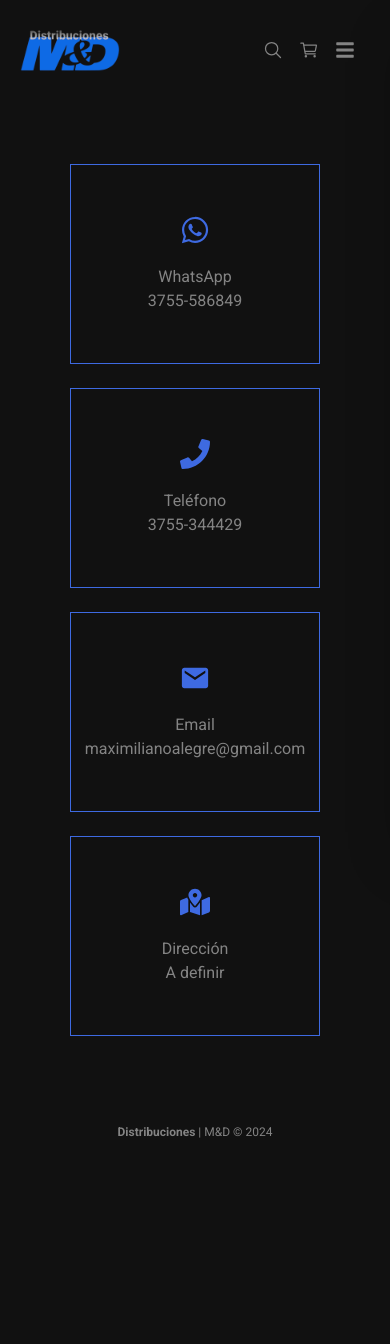
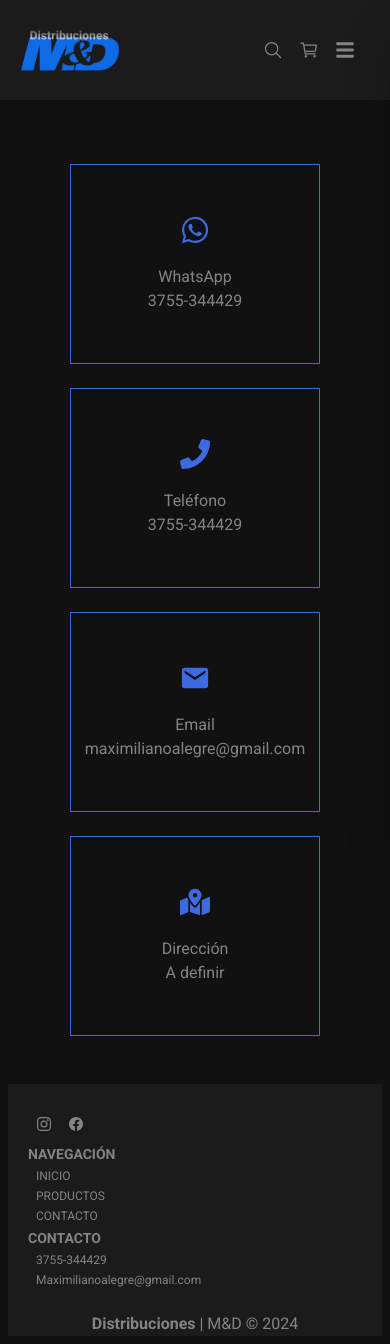
Before and after one commit to MaximilianoAlegre/DistribucionesM-D-JS, a Next.js app: page /contact in a window 390 px wide. Before the commit the page ends 1148 px from the top, so only its background shows below. Built offline with nearby package versions, Linux system fonts and the light colour scheme.

Commit message:
Ultimos retoques + responsive

```diff
--- a/src/app/contact/page.jsx
+++ b/src/app/contact/page.jsx
@@ -8,12 +8,12 @@ export default function Contact() {
     <div>
       <div className="flex flex-wrap justify-center items-stretch gap-5">
 
-        <a href="https://wa.me/3755586849" target="_blank">
+        <a href="https://wa.me/3755344429" target="_blank">
           <div className="flex flex-col justify-center items-center w-[250px] h-[200px] mt-1 border border-celeste hover:bg-gris cursor-pointer transition-all duration-300 text-text2">
             <IoLogoWhatsapp size={30} className="text-celeste" />
             <div className="flex flex-col justify-center items-center mt-5">
               <p>WhatsApp</p>
-              <p>3755-586849</p>
+              <p>3755-344429</p>
             </div>
           </div>
         </a>
--- a/src/app/new/page.jsx
+++ b/src/app/new/page.jsx
@@ -266,9 +266,9 @@ const ProductsMaker = () => {
           {filteredProducts.map((product) => (
             <li
               key={product.id}
-              className="p-1 my-2 flex justify-between items-center"
+              className="p-1 my-2 md:flex justify-between items-center"
             >
-              <div className="flex justify-center items-center space-x-3">
+              <div className="flex justify-center items-center space-x-3 py-5 md:py-0 p-2">
                 <div className="bg-white">
                   <img
                     src={product.image}
--- a/src/app/page.jsx
+++ b/src/app/page.jsx
@@ -1,7 +1,6 @@
 "use client";
 
 import { NewProducts } from "@/components/newProducts/page";
-import { Welcome } from "@/components/Welcome/page";
 import { SessionProvider, useSession } from "next-auth/react";
 
 const Home = () => {
@@ -10,7 +9,6 @@ const Home = () => {
   return (
     <SessionProvider session={session}>
       <main>
-        <Welcome />
         <NewProducts />
       </main>
     </SessionProvider>
--- a/src/components/CategoryMaker/page.jsx
+++ b/src/components/CategoryMaker/page.jsx
@@ -120,7 +120,7 @@ const CategoryMaker = ({ onSelectCategory }) => {
         {filteredCategories.map((category) => (
           <li
             key={category.id}
-            className="p-2 mt-1 flex justify-between items-center"
+            className="p-2 mt-1 md:flex justify-between items-center py-5 md:py-0"
           >
             {selectedCategoryId === category.id ? (
               <input
@@ -128,10 +128,10 @@ const CategoryMaker = ({ onSelectCategory }) => {
                 placeholder="Nuevo nombre"
                 value={updateCategoryName}
                 onChange={(e) => setUpdateCategoryName(e.target.value)}
-                className="p-2 text-text2 bg-gris"
+                className="p-2 text-text2 bg-gris "
               />
             ) : (
-              <div className="flex justify-center items-center space-x-3">
+              <div className="flex justify-center items-center space-x-3 py-2">
                 <span>{category.id}</span>
                 <span>{category.name}</span>
               </div>
--- a/src/components/Welcome/page.jsx
+++ b/src/components/Welcome/page.jsx
@@ -11,11 +11,8 @@ export function Welcome() {
     <div>
       <div className="text-center w-fit">
         <h1 className="font-bold text-text1 p-2 my-2">
-          Bievenido <span className="text-celeste">{session?.user?.name}</span>
+          Administrador: <span className="text-celeste">{session?.user?.name}</span>
         </h1>
-        <p className="text-text2 font-thin p-2 my-2">
-          Correo: <span className="text-celeste">{session?.user?.email}</span>
-        </p>
       </div>
     </div>
   );
--- a/src/components/carrito/page.jsx
+++ b/src/components/carrito/page.jsx
@@ -35,7 +35,7 @@ const Carrito = () => {
 
     // Redirect to WhatsApp link with pre-filled cart content in message
     window.open(
-      `https://api.whatsapp.com/send?phone=3755586849&text=${encodeURIComponent(
+      `https://api.whatsapp.com/send?phone=3755344429&text=${encodeURIComponent(
         fullContent
       )}`,
       "_blank"
@@ -119,7 +119,7 @@ const Carrito = () => {
               </div>
             </>
           ) : (
-            <p className="cart-empty">El carrito está vacío</p>
+            <p className="cart-empty text-text1 text-xs">CARRITO VACÍO</p>
           )}
         </div>
       </div>
--- a/src/components/ui/footer/page.jsx
+++ b/src/components/ui/footer/page.jsx
@@ -1,20 +1,69 @@
 import Link from "next/link";
-
-// Assuming titleFont is imported from "@/config/fonts"
-// If "@/config/fonts" is a TypeScript alias, adjust the import accordingly in your project structure
-// For JavaScript, ensure the correct path relative to your project
-
+import { IoLogoFacebook, IoLogoInstagram } from "react-icons/io5";
 export const Footer = () => {
   return (
-    <div className="flex justify-center text-xs text-text2 mt-10">
-      <Link href="/">
-        <span className={`antialiased font-bold`}>
-          Distribuciones
-        </span>
-        <span> | M&D </span>
-        <span>© {new Date().getFullYear()}</span>
-      </Link>
+    <div className="w-full h-full bg-gris text-text2">
+      {/* Parte principal del footer */}
+      <div className="md:flex mx-auto w-full h-full justify-between items-center p-5">
+        {/* Redes */}
+        <div className="w-[100%] md:w-[30%] flex items-center my-1">
+          <Link
+            href={"/"}
+            className="p-2 hover:text-celeste transition-all duration-300"
+          >
+            <IoLogoInstagram />
+          </Link>
+          <Link
+            href={"/"}
+            className="p-2 hover:text-celeste transition-all duration-300"
+          >
+            <IoLogoFacebook />
+          </Link>
+        </div>
+        {/* Navegación */}
+        <div className="w-[100%] md:w-[30%] flex items-center my-1">
+          <nav>
+            <h2 className="text-sm font-bold">NAVEGACIÓN</h2>
+            <ul className="flex flex-col justify-center items-start">
+              <Link
+                href={"/"}
+                className="px-2 mt-1 hover:text-celeste transition-all duration-300 cursor-pointer w-full text-xs"
+              >
+                INICIO
+              </Link>
+
+              <Link
+                href={"/products"}
+                className="px-2 mt-1 hover:text-celeste transition-all duration-300 cursor-pointer w-full text-xs"
+              >
+                PRODUCTOS
+              </Link>
+
+              <Link
+                href={"/contact"}
+                className="px-2 mt-1 hover:text-celeste transition-all duration-300 cursor-pointer w-full text-xs"
+              >
+                CONTACTO
+              </Link>
+            </ul>
+          </nav>
+        </div>
+        {/* Contacto */}
+        <div className="w-[100%] md:w-[30%] flex flex-col justify-center items-start my-1">
+          <h2 className="font-bold text-sm">CONTACTO</h2>
+          <p className="text-xs px-2 mt-1">3755-344429</p>
+          <p className="text-xs px-2 mt-1">Maximilianoalegre@gmail.com</p>
+        </div>
       </div>
+      {/* Derechos reservados */}
+      <div className="flex justify-center items-center">
+        <Link href="/">
+          <span className={`antialiased font-bold`}>Distribuciones</span>
+          <span> | M&D </span>
+          <span>© {new Date().getFullYear()}</span>
+        </Link>
+      </div>
+    </div>
   );
 };
 
--- a/src/components/ui/top-menu/page.jsx
+++ b/src/components/ui/top-menu/page.jsx
@@ -16,7 +16,7 @@ export const TopMenu = () => {
   const { countProducts } = useCarrito();
 
   return (
-    <div className="flex justify-between items-center w-full bg-negro fixed top-0 left-0 z-10">
+    <div className="flex justify-between items-center w-full bg-gris fixed top-0 left-0 z-10">
       <nav className="w-[90%] mx-auto flex justify-between items-center">
         {/* Logo */}
         <div>
```
Also changed, not shown: src/components/ProductCard/page.jsx (+25 -24 lines), src/components/newProducts/page.jsx (+26 -21 lines), 1 other file (tests, documents, lock files or other folders).
